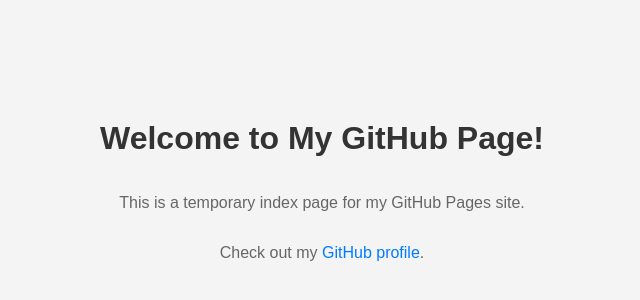
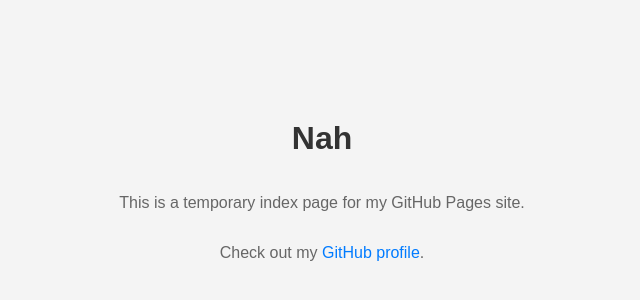
Before and after one commit to MerthanIsik/altinGunuSite, a plain HTML site: page index.html in a window 1280 px wide. Shown: the part 212-512 px from the top of the page, without its empty margins (318-958 px from the left). Drawn offline with Linux system fonts and the light colour scheme.

Commit message:
Update index.html

```diff
--- a/index.html
+++ b/index.html
@@ -31,7 +31,7 @@
     </style>
 </head>
 <body>
-    <h1>Welcome to My GitHub Page!</h1>
+    <h1>Nah</h1>
     <p>This is a temporary index page for my GitHub Pages site.</p>
     <p>Check out my <a href="https://github.com/your-username" target="_blank">GitHub profile</a>.</p>
 </body>
```
